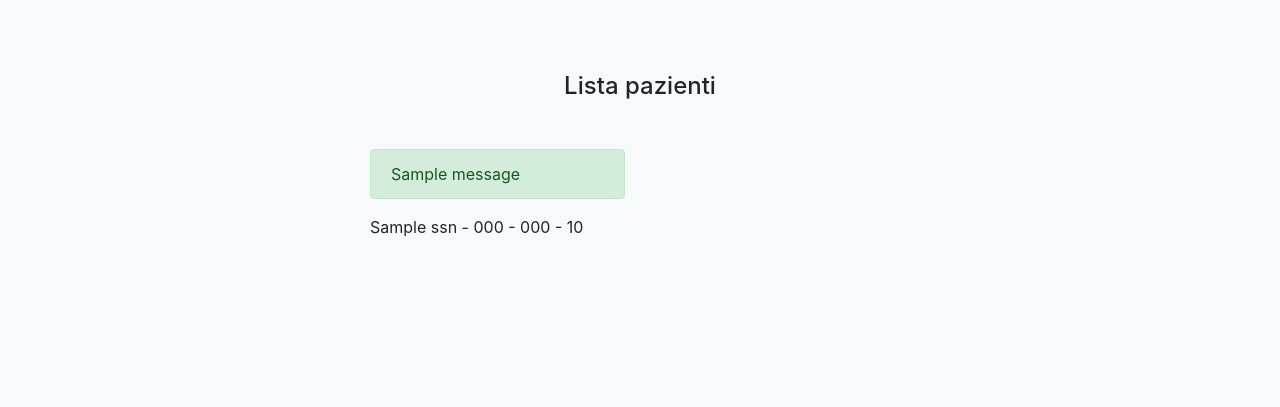
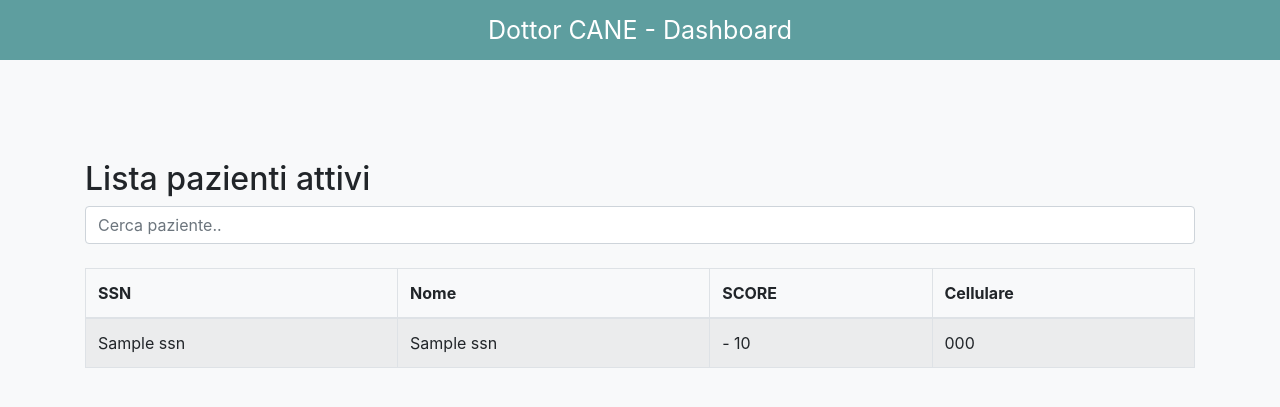
Before and after one commit to 8sam9/staysafe-med, a Django app: template templates/doctor/patients_list.html in a window 1280 px wide. Shown: the top 407 px of the page. Run offline with Django 3.2, Linux system fonts and the light colour scheme; the template is opened without the code that fills it: most values are stand-ins (such as "Sample title", 1, 10 or a date in 2020); one stand-in notice (Sample message) is shown; some libraries are stand-ins or nearby versions.

Commit message:
Patients List - not completed yet - to tidyup

```diff
--- a/templates/doctor/master.html
+++ b/templates/doctor/master.html
@@ -4,14 +4,33 @@
     <meta charset="utf-8">
     <meta name="viewport" content="width=device-width, initial-scale=1, shrink-to-fit=no">
     <title>Controllo Medico - sezione Dottore</title>
+
+    <script src="https://ajax.googleapis.com/ajax/libs/jquery/3.4.1/jquery.min.js"></script>
     <link rel="stylesheet" href="https://stackpath.bootstrapcdn.com/bootstrap/4.4.1/css/bootstrap.min.css" integrity="sha384-Vkoo8x4CGsO3+Hhxv8T/Q5PaXtkKtu6ug5TOeNV6gBiFeWPGFN9MuhOf23Q9Ifjh" crossorigin="anonymous">
+    <script src="https://maxcdn.bootstrapcdn.com/bootstrap/4.4.1/js/bootstrap.min.js"></script>
 </head>
 <body class="bg-light">
 
+<div class="header">
+<p>Dottor CANE - Dashboard</p>
+</div>
 {% block content %}
 {% endblock %}
 
 <footer>
 </footer>
+
+<style>
+    .header{
+        width: 100%;
+        height: 60px;
+        text-align: center;
+        background: #5e9e9f;
+        color: white;
+        font-size: 25px;
+        line-height: 60px;
+
+    }
+</style>
 </body>
 </html>
--- a/templates/doctor/patients_list.html
+++ b/templates/doctor/patients_list.html
@@ -2,30 +2,54 @@
 {% load widget_tweaks %}
 
 {% block content %}
-<div class="container">
-    <div class="pt-5 pb-4 text-center">
-        <h4 class="mt-4 mb-4">Lista pazienti</h4>
-    </div>
-    <div class="row justify-content-center">
-        <div class="col-lg-6 col-md-6">
-            <div class="row">
-                <div class="col">
-                    {% if messages %}
-                        <div class="row">
-                            <div class="col-lg-6">
-                                {% for message in messages %}
-                                    <div class="alert {% if message.tags %}alert-{% if message.level == DEFAULT_MESSAGE_LEVELS.ERROR %}danger{% else %}{{ message.tags }}{% endif %}{% endif %}" role="alert">{{ message }}</div>
-                                {% endfor %}
-                            </div>
-                        </div>
-                    {% endif %}
-                    {% for patient in patientsList %}
-                        {{patient.ssn}} - {{patient.mobile_number_1}} - {{patient.mobile_number_2}}{% if patient.illnessdata_set.last.mews_score %} - {{patient.illnessdata_set.last.mews_score}}{% endif %}</br>
-                    {% endfor %}
-                </div>
-            </div>
-        </div>
-    </div>
+
+
+<div class="container margin-top">
+    <h2>Lista pazienti attivi</h2>
+
+    <input class="form-control" id="SearchPatientInput" type="text" placeholder="Cerca paziente..">
+    <br>
+    <table class="table table-bordered table-striped">
+        <thead>
+        <tr>
+            <th>SSN</th>
+            <th>Nome</th>
+            <th>SCORE</th>
+            <th>Cellulare</th>
+        </tr>
+        </thead>
+        <tbody id="PatientList">
+
+        {% for patient in patientsList %}
+        <tr>
+            <td> {{patient.ssn}}</td>
+            <td> {{patient.ssn}}</td>
+            <td>{% if patient.illnessdata_set.last.mews_score %} - {{patient.illnessdata_set.last.mews_score}}{% endif %}</td>
+            <td>{{patient.mobile_number_1}}</td>
+        </tr>
+
+        {% endfor %}
+
+        </tbody>
+    </table>
+
 </div>
 
+<script>
+    $(document).ready(function(){
+        $("#SearchPatientInput").on("keyup", function() {
+            var value = $(this).val().toLowerCase();
+            $("#PatientList tr").filter(function() {
+                $(this).toggle($(this).text().toLowerCase().indexOf(value) > -1)
+            });
+        });
+    });
+</script>
+
+<style>
+    .margin-top{
+        margin-top:100px;
+    }
+</style>
+
 {% endblock %}
```
